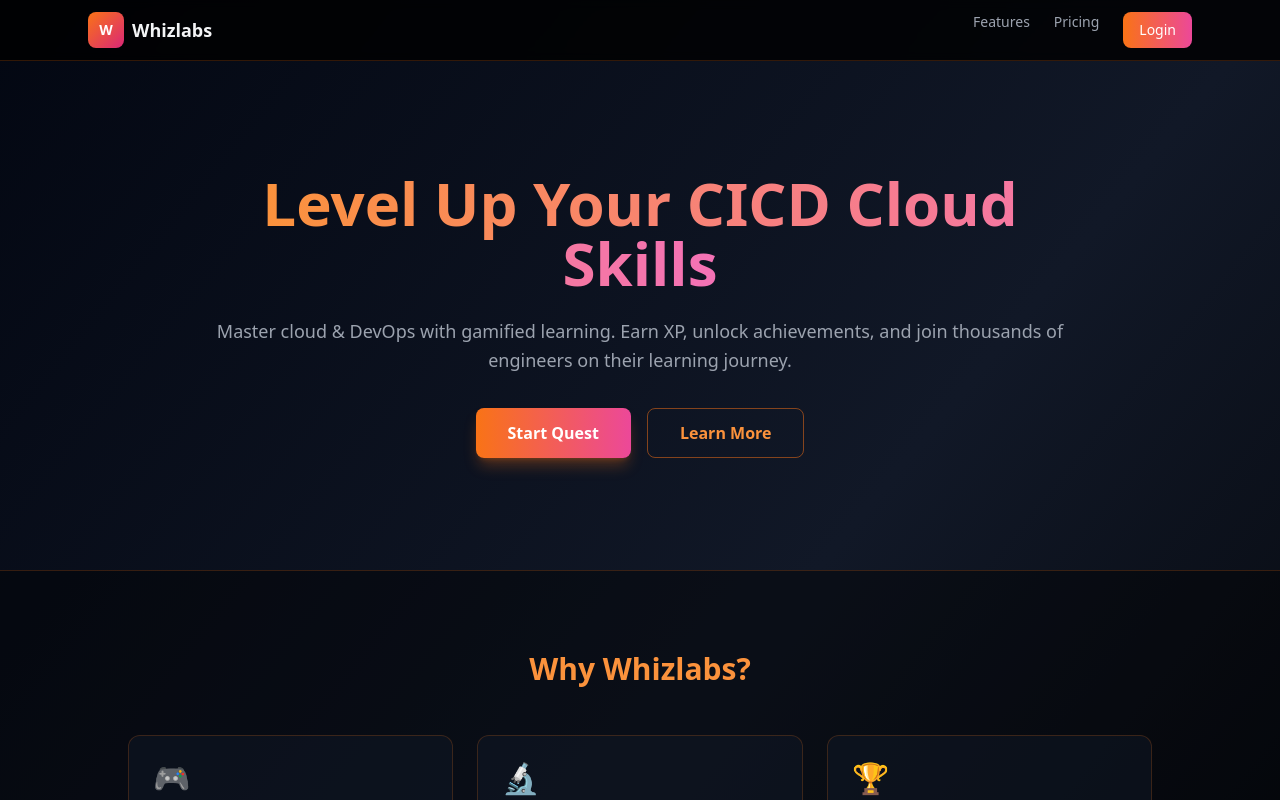
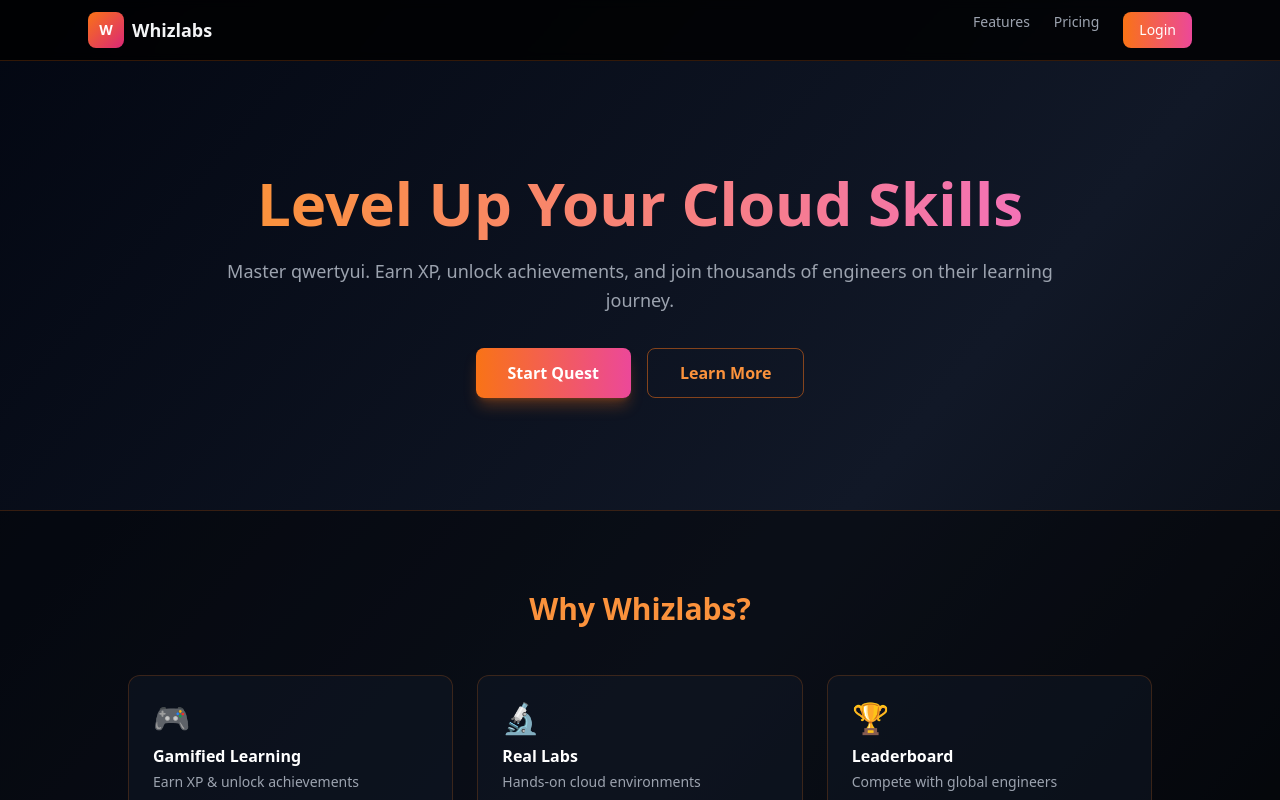
Before and after one commit to Sanjeyan-Whizlabs/ecs-task, a React (Vite) app: page / in a window 1280 px wide. Shown: the top 800 px of the page. Built offline with nearby package versions, Linux system fonts and the light colour scheme.

Commit message:
homae-page-update

```diff
--- a/src/Home.jsx
+++ b/src/Home.jsx
@@ -33,11 +33,11 @@
         <div className="max-w-4xl mx-auto text-center">
           <h2 className="text-5xl md:text-6xl font-bold mb-6">
             <span className="text-transparent bg-clip-text bg-gradient-to-r from-orange-400 to-pink-400">
-              Level Up Your CICD Cloud Skills
+              Level Up Your Cloud Skills
             </span>
           </h2>
           <p className="text-lg text-gray-400 mb-8 leading-relaxed">
-            Master cloud & DevOps with gamified learning. Earn XP, unlock achievements, and join thousands of engineers on their learning journey.
+            Master qwertyui. Earn XP, unlock achievements, and join thousands of engineers on their learning journey.
           </p>
           <div className="flex gap-4 justify-center">
             <button className="bg-gradient-to-r from-orange-500 to-pink-500 px-8 py-3 rounded-lg font-semibold text-white shadow-lg shadow-orange-500/30 hover:scale-105 transition">
```
